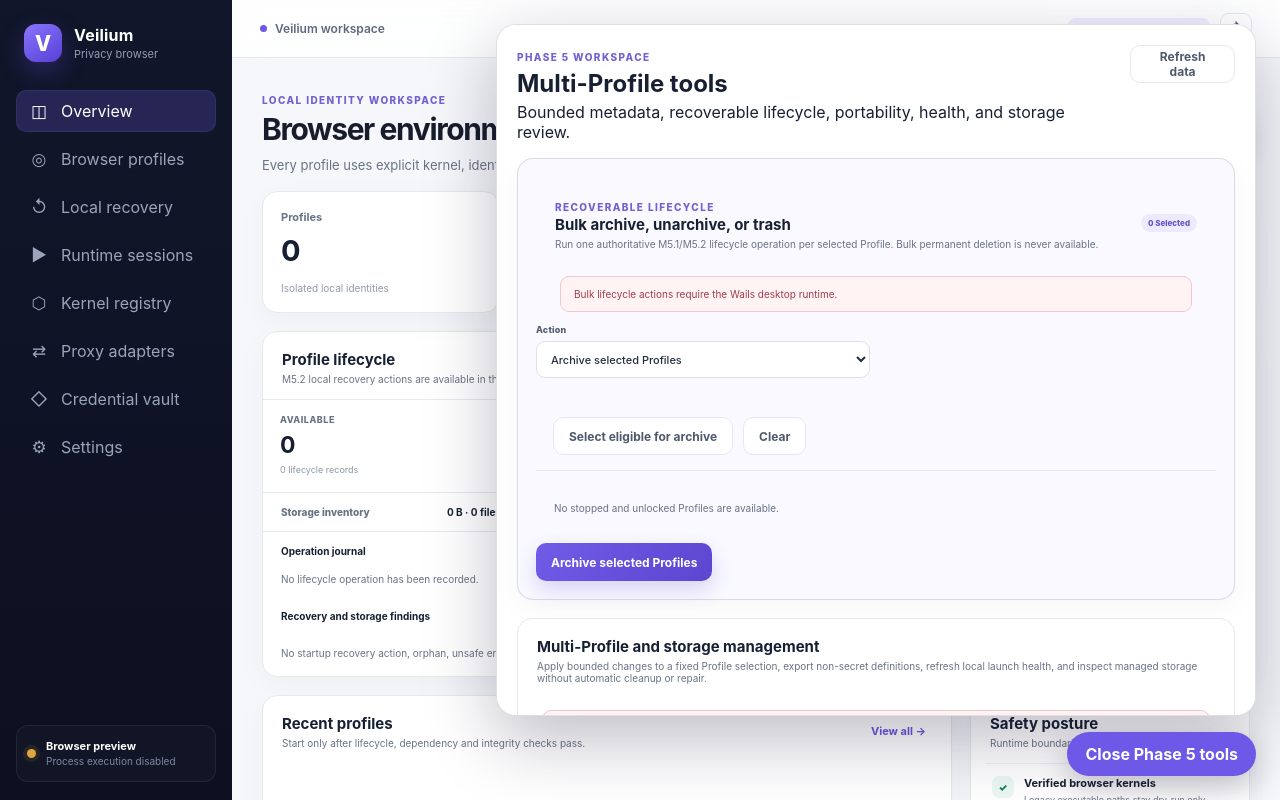
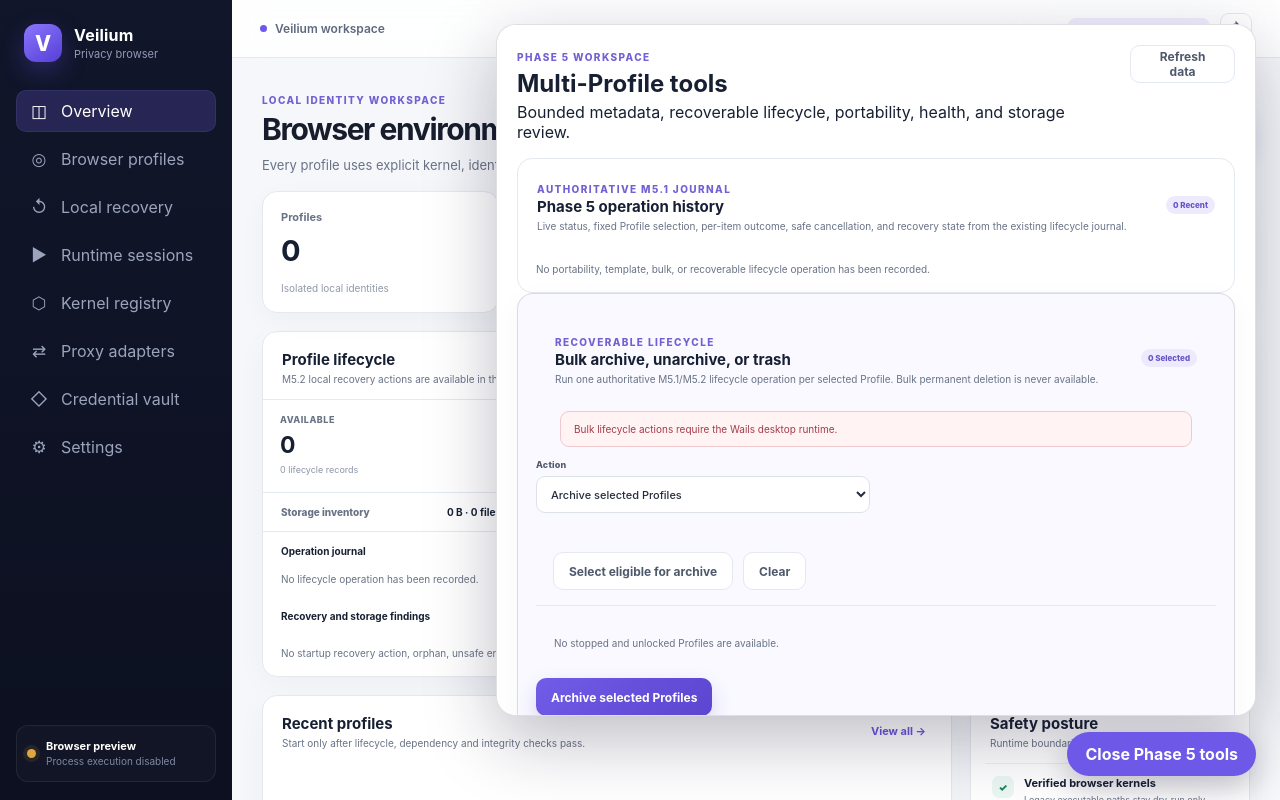
Before and after one commit to knownothing20/veilium-browser, a React (Vite) app in the folder frontend/: page / in a window 1280 px wide. Both pictures are taken after a click on the button "Multi-Profile tools". Built offline with nearby package versions, Linux system fonts and the light colour scheme.

Commit message:
feat: add Phase 5 operation journal controls [skip ci]

```diff
--- a/frontend/src/components/MultiProfileDock.tsx
+++ b/frontend/src/components/MultiProfileDock.tsx
@@ -1,5 +1,10 @@
-import { useEffect, useState } from 'react'
-import { normalizeLifecycleBootstrap, type LifecycleBootstrap } from '../lifecycle'
+import { useCallback, useEffect, useMemo, useRef, useState } from 'react'
+import {
+  cancellationAvailability,
+  normalizeLifecycleBootstrap,
+  type LifecycleBootstrap,
+  type LifecycleOperation,
+} from '../lifecycle'
 import { backend } from '../lib/backend'
 import { BulkLifecycleWorkspace } from './BulkLifecycleWorkspace'
 import { MultiProfileWorkspace } from './MultiProfileWorkspace'
@@ -19,13 +24,38 @@ const emptyData: LifecycleBootstrap = normalizeLifecycleBootstrap({
   runtimeArch: 'unknown',
 })
 
+const phase5OperationTypes = new Set([
+  'export-definition',
+  'import-definition',
+  'create-template',
+  'apply-template',
+  'bulk-metadata-update',
+  'bulk-health-refresh',
+  'storage-reconcile',
+  'archive',
+  'unarchive',
+  'trash',
+])
+
+type NativeLifecycleAPI = {
+  CancelLocalRecoveryOperation(operationId: string): Promise<unknown>
+}
+
+function nativeLifecycleAPI(): NativeLifecycleAPI | undefined {
+  return (window as unknown as { go?: { main?: { DesktopApp?: NativeLifecycleAPI } } }).go?.main?.DesktopApp
+}
+
 export function MultiProfileDock() {
   const [open, setOpen] = useState(false)
   const [data, setData] = useState<LifecycleBootstrap>(emptyData)
   const [loading, setLoading] = useState(false)
+  const [cancelling, setCancelling] = useState('')
   const [error, setError] = useState('')
+  const refreshing = useRef(false)
 
-  const refresh = async () => {
+  const refresh = useCallback(async () => {
+    if (refreshing.current) return
+    refreshing.current = true
     setLoading(true)
     try {
       setData(normalizeLifecycleBootstrap(await backend.bootstrap()))
@@ -33,13 +63,40 @@ export function MultiProfileDock() {
     } catch (reason) {
       setError(reason instanceof Error ? reason.message : String(reason))
     } finally {
+      refreshing.current = false
       setLoading(false)
     }
-  }
+  }, [])
 
   useEffect(() => {
-    if (open) void refresh()
-  }, [open])
+    if (!open) return
+    void refresh()
+    const timer = window.setInterval(() => void refresh(), 2000)
+    return () => window.clearInterval(timer)
+  }, [open, refresh])
+
+  const operations = useMemo(() => [...data.lifecycleOperations]
+    .filter((operation) => phase5OperationTypes.has(operation.type))
+    .sort((left, right) => right.updatedAt.localeCompare(left.updatedAt))
+    .slice(0, 12), [data.lifecycleOperations])
+
+  const cancelOperation = async (operation: LifecycleOperation) => {
+    const api = nativeLifecycleAPI()
+    if (!api) {
+      setError('Operation cancellation requires the Wails desktop runtime.')
+      return
+    }
+    setCancelling(operation.id)
+    setError('')
+    try {
+      await api.CancelLocalRecoveryOperation(operation.id)
+      await refresh()
+    } catch (reason) {
+      setError(reason instanceof Error ? reason.message : String(reason))
+    } finally {
+      setCancelling('')
+    }
+  }
 
   return <>
     <button className="multi-profile-dock-button" onClick={() => setOpen((value) => !value)} aria-expanded={open}>
@@ -51,8 +108,94 @@ export function MultiProfileDock() {
         <button className="button secondary" disabled={loading} onClick={() => void refresh()}>{loading ? 'Refreshing…' : 'Refresh data'}</button>
       </div>
       {error && <div className="form-error">{error}</div>}
+      <Phase5OperationJournal
+        data={data}
+        operations={operations}
+        cancelling={cancelling}
+        onCancel={cancelOperation}
+      />
       <BulkLifecycleWorkspace data={data} onRefresh={refresh} />
       <MultiProfileWorkspace data={data} onRefresh={refresh} />
     </aside>}
   </>
 }
+
+function Phase5OperationJournal({
+  data,
+  operations,
+  cancelling,
+  onCancel,
+}: {
+  data: LifecycleBootstrap
+  operations: LifecycleOperation[]
+  cancelling: string
+  onCancel: (operation: LifecycleOperation) => Promise<void>
+}) {
+  return <section className="panel recovery-section">
+    <div className="panel-heading">
+      <div><span className="eyebrow">Authoritative M5.1 journal</span><h2>Phase 5 operation history</h2><p>Live status, fixed Profile selection, per-item outcome, safe cancellation, and recovery state from the existing lifecycle journal.</p></div>
+      <span className="lifecycle-operation-status running">{operations.length} recent</span>
+    </div>
+    {operations.length === 0 ? <div className="lifecycle-empty">No portability, template, bulk, or recoverable lifecycle operation has been recorded.</div> : <ul className="lifecycle-operations">
+      {operations.map((operation) => {
+        const cancellationAllowed = canCancel(operation)
+        const summary = itemSummary(operation)
+        return <li key={operation.id}>
+          <div>
+            <strong>{label(operation.type)}</strong>
+            <span>{profileSelectionLabel(data, operation)} · updated {formatTime(operation.updatedAt)}</span>
+            <code title={operation.id}>{operation.id}</code>
+          </div>
+          <span className={`lifecycle-operation-status ${operation.status}`}>{operation.status}</span>
+          <div className="lifecycle-operation-detail">
+            <strong>{label(operation.stage)}</strong>
+            <span>{summary || cancellationAvailability(operation)}</span>
+          </div>
+          <div className="toolbar">
+            <small>{cancellationAvailability(operation)}</small>
+            {(cancellationAllowed || operation.cancellationRequested) && <button
+              className="button secondary"
+              disabled={!cancellationAllowed || Boolean(cancelling)}
+              onClick={() => void onCancel(operation)}
+            >
+              {operation.cancellationRequested
+                ? 'Cancellation requested'
+                : cancelling === operation.id
+                  ? 'Requesting…'
+                  : 'Cancel safely'}
+            </button>}
+          </div>
+        </li>
+      })}
+    </ul>}
+  </section>
+}
+
+function canCancel(operation: LifecycleOperation): boolean {
+  return ['pending', 'running'].includes(operation.status)
+    && !operation.cancellationRequested
+    && Boolean(operation.safeCancellationStage)
+}
+
+function itemSummary(operation: LifecycleOperation): string {
+  const items = operation.items || []
+  if (items.length === 0) return ''
+  const counts = new Map<string, number>()
+  for (const item of items) counts.set(item.status, (counts.get(item.status) || 0) + 1)
+  return [...counts.entries()].map(([status, count]) => `${count} ${label(status).toLowerCase()}`).join(' · ')
+}
+
+function profileSelectionLabel(data: LifecycleBootstrap, operation: LifecycleOperation): string {
+  const names = operation.profileIds.map((profileId) => data.profiles.find((profile) => profile.id === profileId)?.name || profileId)
+  if (names.length <= 3) return names.join(', ')
+  return `${names.slice(0, 3).join(', ')} +${names.length - 3} more`
+}
+
+function label(value: string): string {
+  return value.split('-').map((part) => part.charAt(0).toUpperCase() + part.slice(1)).join(' ')
+}
+
+function formatTime(value: string): string {
+  const date = new Date(value)
+  return Number.isNaN(date.getTime()) ? value : date.toLocaleString()
+}
```
